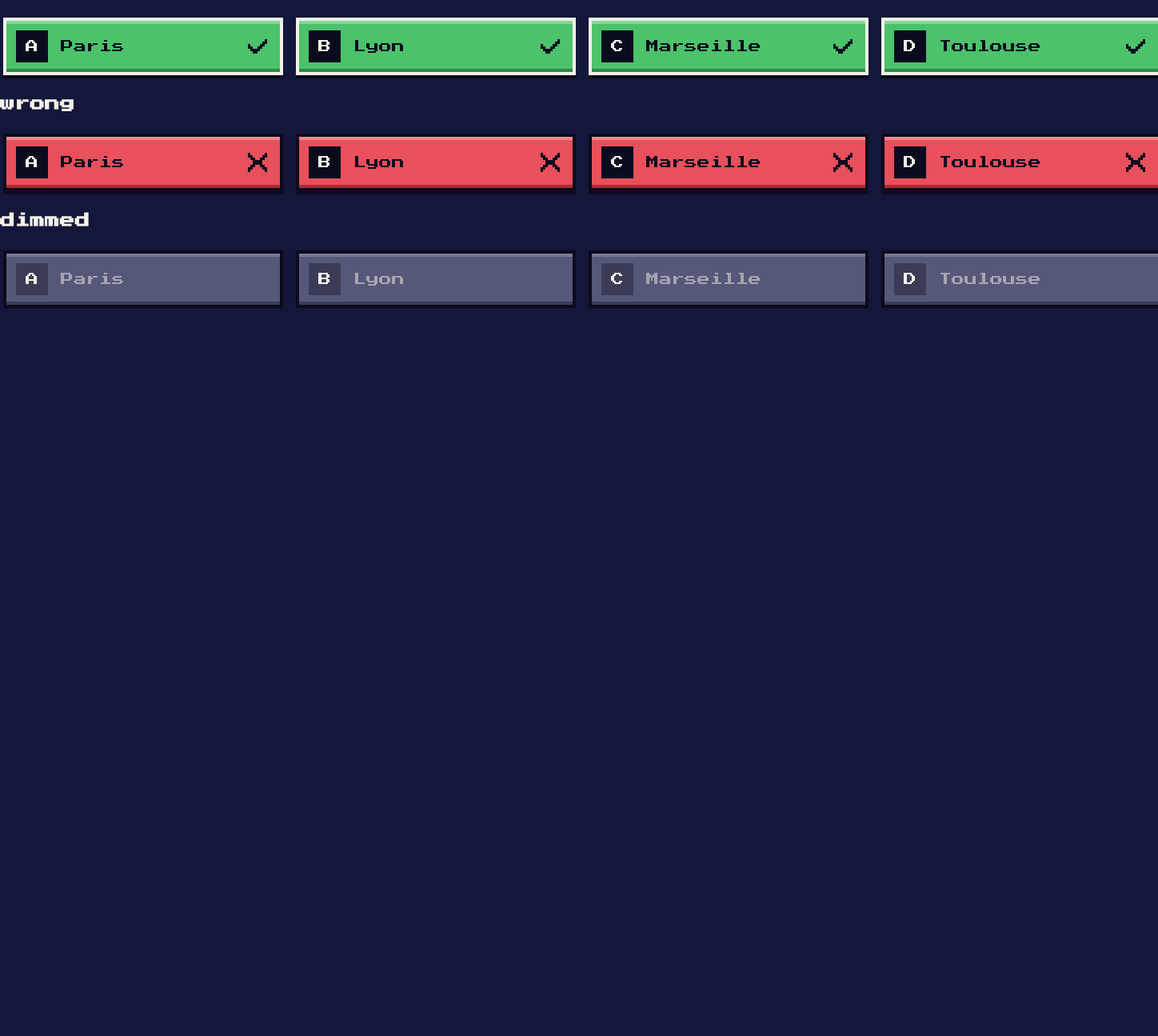
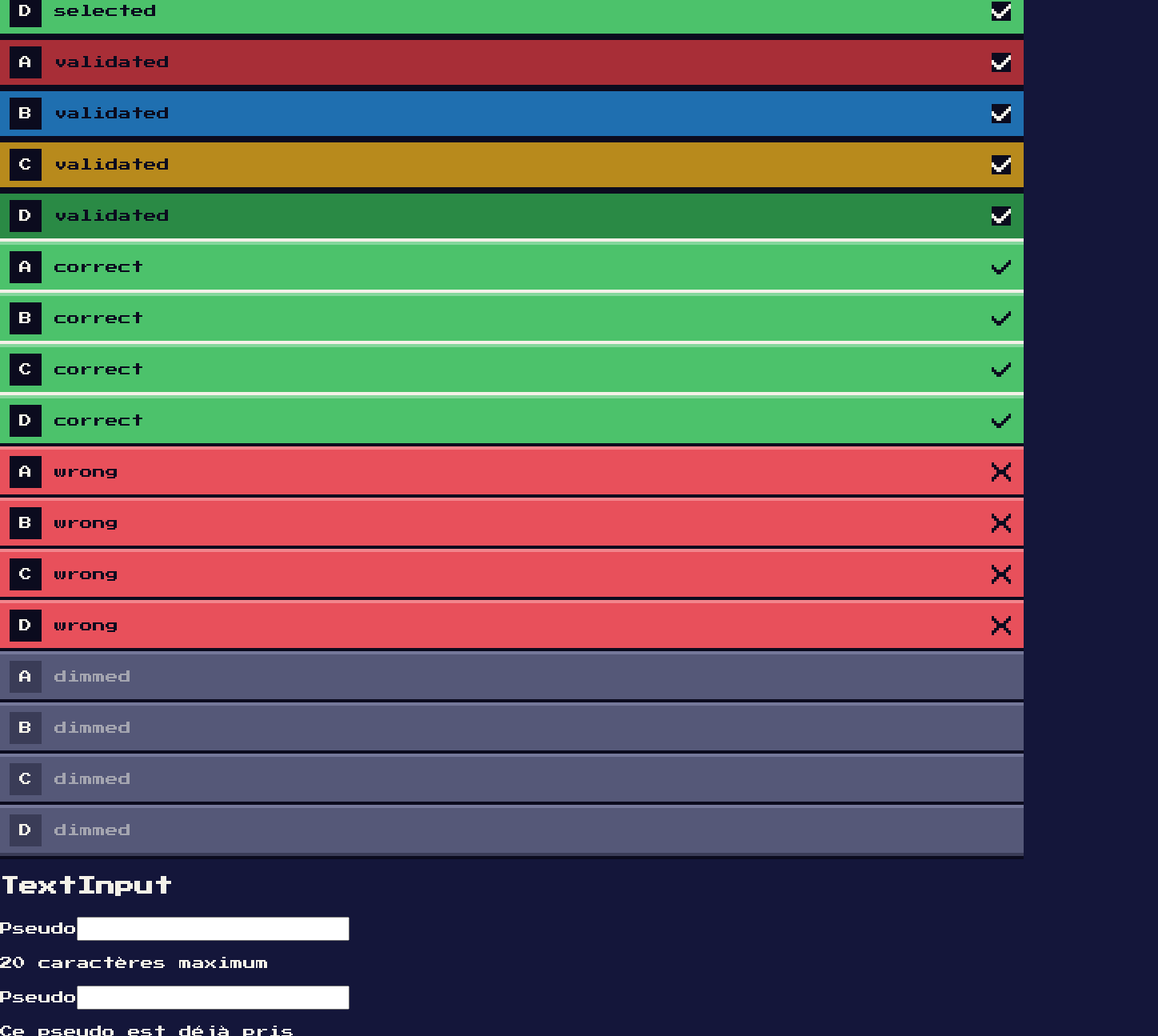
Before and after one commit to nelson-grac-aubert/Buzzer, a React (Vite) app in the folder frontend/: page /dev in a window 1280 px wide. Shown: the part 840-2135 px from the top of the page at 80% size, 1448 px wide, since content can reach past the window. Before the commit the page ends 1229 px from the top, so only its background shows below. Built offline with nearby package versions, Linux system fonts and the light colour scheme.

Commit message:
feat(front) : add TextInput component

```diff
--- /dev/null
+++ b/frontend/src/components/text-input/TextInput.tsx
@@ -0,0 +1,32 @@
+import { useId } from "react";
+
+type TextInputProps = {
+  label: string;
+  value: string;
+  onChange: (value: string) => void;
+  hint?: string
+  error?: string
+  maxLength?: number
+}
+
+function TextInput({label, value, onChange, hint, error, maxLength}: TextInputProps) {
+  const id = useId()
+
+  return (
+    <div>
+      <label htmlFor={id}>{label}</label>
+
+      <input
+        id = {id}
+        type="text"
+        value = {value}
+        onChange={(event) => onChange(event.target.value)}
+        maxLength = {maxLength}
+      />
+
+      {error ? <p>{error}</p> : hint && <p>{hint}</p>}
+    </div>
+  )
+}
+
+export default TextInput
--- a/frontend/src/pages/DevPage.tsx
+++ b/frontend/src/pages/DevPage.tsx
@@ -3,12 +3,15 @@ import CheckIcon from '../components/icons/CheckIcon'
 import CrossIcon from '../components/icons/CrossIcon'
 import AnswerButton from '../components/answer-button/AnswerButton'
 import type { AnswerOption, AnswerState } from '../components/answer-button/AnswerButton'
+import TextInput from '../components/text-input/TextInput'
+import { useState } from 'react'
 
 const answerOptions: AnswerOption[] = ['a', 'b', 'c', 'd']
 const answerStates: AnswerState[] = ['default', 'selected', 'validated', 'correct', 'wrong', 'dimmed']
-const answerLabels: Record<AnswerOption, string> = { a: 'Paris', b: 'Lyon', c: 'Marseille', d: 'Toulouse' }
 
 function DevPage() {
+  const [username, setUserName] = useState("")
+
   return (
     <main>
       <h1>Test des composants</h1>
@@ -28,23 +31,19 @@ function DevPage() {
 
       <section>
         <h2>AnswerButton</h2>
-        {answerStates.map((state) => (
-          <div key={state}>
-            <h3>{state}</h3>
-            <div style={{ display: 'grid', gridTemplateColumns: 'repeat(4, 342px)', gap: 'var(--spacing-24)', padding: 'var(--spacing-8)' }}>
-              {answerOptions.map((option) => (
-                <AnswerButton
-                  key={option}
-                  option={option}
-                  state={state}
-                  onClick={() => console.log(`clicked answer ${option}`)}
-                >
-                  {answerLabels[option]}
-                </AnswerButton>
-              ))}
-            </div>
-          </div>
-        ))}
+        {answerStates.map((state) =>
+          answerOptions.map((option) => (
+            <AnswerButton key={`${state}-${option}`} option={option} state={state}>
+              {state}
+            </AnswerButton>
+          ))
+        )}
+      </section>
+
+      <section>
+        <h2>TextInput</h2>
+        <TextInput label="Pseudo" value={username} onChange={setUserName} hint="20 caractères maximum" maxLength={20} />
+        <TextInput label="Pseudo" value={username} onChange={setUserName} error="Ce pseudo est déjà pris" maxLength={20} />
       </section>
     </main>
   )
```
